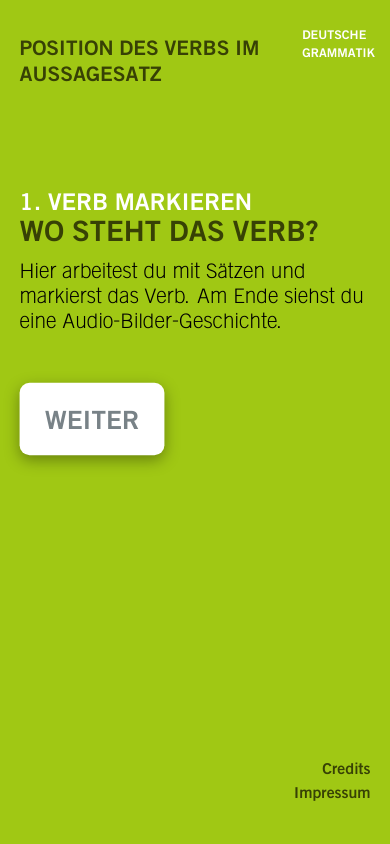
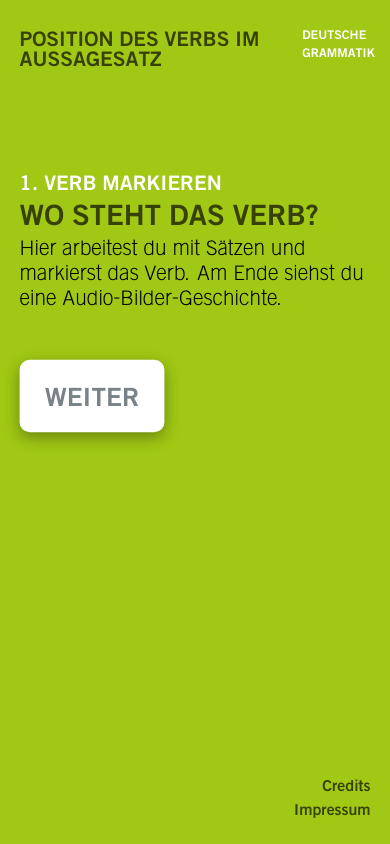
Before and after one commit to Nemanja2912/DeutscheGrammatik, a React (Create React App) app: page / in a window 390 px wide. Both pictures are taken after a click on the element "WEITER". Built offline with nearby package versions, Linux system fonts and the light colour scheme.

Commit message:
Full responsive

```diff
--- a/src/App.js
+++ b/src/App.js
@@ -1,8 +1,16 @@
-import React from "react";
+import React, { useEffect } from "react";
 import "./css/style.css";
 import Menu from "./menu/menu";
 
 function App() {
+  useEffect(() => {
+    document
+      .querySelector('meta[name="viewport"]')
+      .setAttribute("content", "width=1000", "initial-scale=1");
+
+    document.firstElementChild.style.zoom = 1;
+  }, []);
+
   return (
     <div className="App">
       <Menu />
--- a/src/css/style.css
+++ b/src/css/style.css
@@ -15,6 +15,7 @@
   padding: 0;
   font-family: Goethe;
   box-sizing: border-box;
+  transition-timing-function: linear;
 }
 
 body {
@@ -47,11 +48,13 @@ body {
   cursor: pointer;
   width: max-content;
   text-transform: uppercase;
+  line-height: 60px;
 }
 
 .menu .subtitle {
   color: #374105;
   text-transform: uppercase;
+  line-height: 20px;
 }
 
 .menu .text {
@@ -87,7 +90,7 @@ body {
 
 .menu .info {
   position: absolute;
-  top: 5vh;
+  top: 25px;
   right: 5vw;
   color: #fff;
   font-weight: 700;
@@ -105,7 +108,7 @@ body {
 
 .menu .bottom {
   position: absolute;
-  bottom: 5vh;
+  bottom: 25px;
   right: 5vw;
   text-align: right;
   transition: 0.5s;
@@ -138,10 +141,15 @@ body {
 
 .move .title {
   opacity: 0;
+  line-height: 20px;
 }
 
 .move2 {
   padding-top: 0px !important;
+}
+
+.move2 .subtitle {
+  margin-top: 0px;
 }
 
 .move2 p {
@@ -168,15 +176,17 @@ body {
 }
 
 .next .title {
-  font-size: 23px;
+  font-size: 20px;
   font-weight: 700;
   transition: 1s;
+  line-height: 28px;
 }
 
 .next .subtitle {
   font-size: 28px;
   font-weight: 700;
   margin-bottom: 10px;
+  margin-top: 15px;
 }
 
 .next p {
@@ -234,20 +244,15 @@ body {
 
 .nextShow3 .title {
   font-size: 15px;
-  opacity: 0;
   transition: 1s;
   animation-name: fontIncrease;
   animation-duration: 1s;
   animation-fill-mode: forwards;
-}
-
-.nextShow3 .active {
-  opacity: 1 !important;
+  color: rgba(255, 255, 255, 0.712);
 }
 
 .titleReduce {
   font-size: 20px;
-  opacity: 0.7;
   animation-name: fontDecrease;
   animation-duration: 1s;
   animation-fill-mode: forwards;
@@ -255,6 +260,7 @@ body {
 
 .active {
   opacity: 1 !important;
+  color: #fff !important;
 }
 
 .menu-small {
@@ -262,7 +268,7 @@ body {
 }
 
 .menu-medium {
-  height: 30vh;
+  height: 225px;
 }
 
 .arrow img {
@@ -285,22 +291,18 @@ body {
 @keyframes fontIncrease {
   0% {
     font-size: 15px;
-    opacity: 0;
   }
   100% {
     font-size: 20px;
-    opacity: 0.7;
   }
 }
 
 @keyframes fontDecrease {
   0% {
     font-size: 20px;
-    opacity: 0.7;
   }
   100% {
     font-size: 15px;
-    opacity: 0;
   }
 }
 
@@ -343,8 +345,12 @@ body {
 
 .titles {
   overflow: hidden;
-  height: 27px;
+  height: 22px;
   transition: 1s;
+}
+
+.titles-small {
+  height: 20px;
 }
 
 .titles-full {
--- a/src/menu/screen2.jsx
+++ b/src/menu/screen2.jsx
@@ -11,7 +11,7 @@ const Screen2 = ({ movePos, changePos, item, changeItem }) => {
   useEffect(() => {
     setTimeout(() => {
       setDisplay(true);
-    }, 750);
+    }, 1000);
   }, [display]);
 
   return (
@@ -24,7 +24,11 @@ const Screen2 = ({ movePos, changePos, item, changeItem }) => {
       >
         {display && (
           <>
-            <div className={`titles ${movePos === 3 ? "titles-full" : ""}`}>
+            <div
+              className={`titles ${movePos === 2 ? "titles-small" : ""} ${
+                movePos === 3 ? "titles-full" : ""
+              }`}
+            >
               <div
                 onClick={() => {
                   if (item === 0) return;
--- a/src/scss/style.scss
+++ b/src/scss/style.scss
@@ -23,6 +23,7 @@ $GRAY_COLOR: #788287;
   padding: 0;
   font-family: Goethe;
   box-sizing: border-box;
+  transition-timing-function: linear;
 }
 
 body {
@@ -55,11 +56,13 @@ body {
     cursor: pointer;
     width: max-content;
     text-transform: uppercase;
+    line-height: 60px;
   }
 
   .subtitle {
     color: $BROW_COLOR;
     text-transform: uppercase;
+    line-height: 20px;
   }
 
   .text {
@@ -95,7 +98,7 @@ body {
 
   .info {
     position: absolute;
-    top: 5vh;
+    top: 25px;
     right: 5vw;
     color: $BACKGROUND_COLOR;
     font-weight: 700;
@@ -113,7 +116,7 @@ body {
 
   .bottom {
     position: absolute;
-    bottom: 5vh;
+    bottom: 25px;
     right: 5vw;
     text-align: right;
     transition: 0.5s;
@@ -146,12 +149,17 @@ body {
 
   .title {
     opacity: 0;
+    line-height: 20px;
   }
 }
 
 .move2 {
   padding-top: 0px !important;
   //   margin-top: -15px !important;
+
+  .subtitle {
+    margin-top: 0px;
+  }
 
   p {
     font-size: 15px !important;
@@ -178,15 +186,17 @@ body {
   opacity: 0;
 
   .title {
-    font-size: 23px;
+    font-size: 20px;
     font-weight: 700;
     transition: 1s;
+    line-height: 28px;
   }
 
   .subtitle {
     font-size: 28px;
     font-weight: 700;
     margin-bottom: 10px;
+    margin-top: 15px;
   }
 
   p {
@@ -247,15 +257,11 @@ body {
   margin-top: 5px !important;
   .title {
     font-size: 15px;
-    opacity: 0;
     transition: 1s;
     animation-name: fontIncrease;
     animation-duration: 1s;
     animation-fill-mode: forwards;
-  }
-
-  .active {
-    opacity: 1 !important;
+    color: rgba(255, 255, 255, 0.712);
   }
 
   .subtitle {
@@ -265,7 +271,6 @@ body {
 
 .titleReduce {
   font-size: 20px;
-  opacity: 0.7;
   animation-name: fontDecrease;
   animation-duration: 1s;
   animation-fill-mode: forwards;
@@ -273,6 +278,7 @@ body {
 
 .active {
   opacity: 1 !important;
+  color: $BACKGROUND_COLOR !important;
 }
 
 .menu-small {
@@ -280,7 +286,7 @@ body {
 }
 
 .menu-medium {
-  height: 30vh;
+  height: 225px;
 }
 
 .arrow {
@@ -305,22 +311,18 @@ body {
 @keyframes fontIncrease {
   0% {
     font-size: 15px;
-    opacity: 0;
   }
   100% {
     font-size: 20px;
-    opacity: 0.7;
   }
 }
 
 @keyframes fontDecrease {
   0% {
     font-size: 20px;
-    opacity: 0.7;
   }
   100% {
     font-size: 15px;
-    opacity: 0;
   }
 }
 
@@ -369,8 +371,12 @@ body {
 .titles {
   // border: 1px solid red;
   overflow: hidden;
-  height: 27px;
+  height: 22px;
   transition: 1s;
+}
+
+.titles-small {
+  height: 20px;
 }
 
 .titles-full {
```
Also changed, not shown: 1 other file (tests, documents, lock files or other folders).
